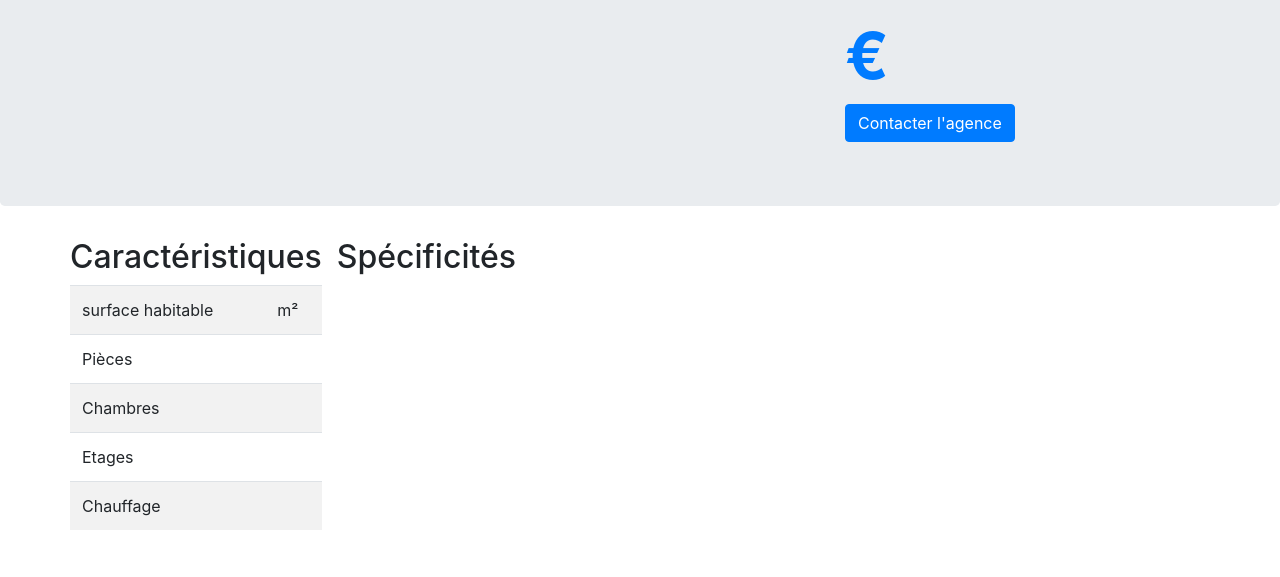
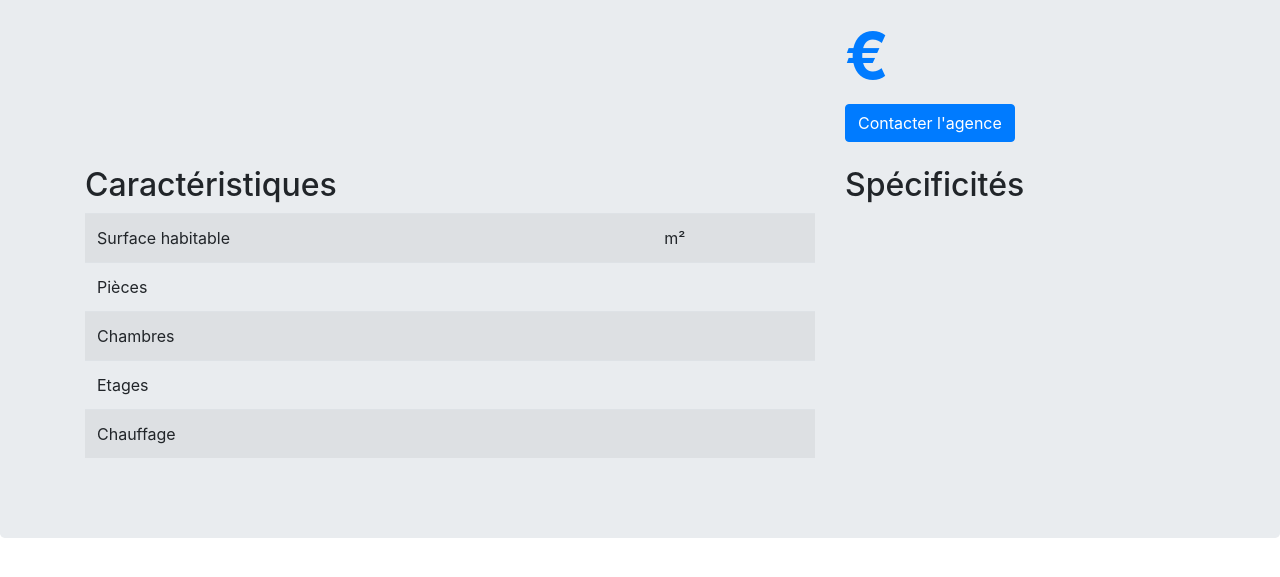
Before and after one commit to Ben-Meziani/immobilier2, a Symfony app: template templates/property/show.html.twig in a window 1280 px wide. Shown: the part 166-743 px from the top of the page. Run offline with Twig, Linux system fonts and the light colour scheme; the template is opened without the code that fills it, so the values that code supplies are empty; some libraries are stand-ins or nearby versions.

Commit message:
Bootstrap réglé

```diff
--- a/src/Controller/Admin/AdminPropertyController.php
+++ b/src/Controller/Admin/AdminPropertyController.php
@@ -46,7 +46,7 @@ public function index()
  */
 public function new(Request $request)
 {
-    $property = new Property;
+    $property = new Property();
     $form = $this->createForm(PropertyType::class, $property);
     $form->handleRequest($request);
     $property->setCreatedAt(new DateTime());
--- a/src/Entity/Property.php
+++ b/src/Entity/Property.php
@@ -12,6 +12,7 @@ use DateTime;
  */
 class Property
 {
+
     const HEAT = [
         0 => 'Electrique',
         1=> 'Gaz'
@@ -87,6 +88,11 @@ class Property
      * @ORM\Column(type="datetime")
      */
     private $created_at;
+
+    public function __construct()
+    {
+        $this->created_at = new \DateTime();
+    }
 
     public function getId(): ?int
     {
--- a/templates/property/show.html.twig
+++ b/templates/property/show.html.twig
@@ -11,26 +11,24 @@
             </div>
             <div class="col-md-4">
                 <h1>{{ property.title }}</h1>
-                <h2>{{ property.rooms  }} pièces - {{ property.surface }} m²</h2>
+                <h2>{{ property.rooms  }} pièces -  {{ property.surface }} m²</h2>
                 <div class="text-primary" style="font-size: 4rem;font-weight: bold;">{{ property.formattedPrice }} €</div>
                 <a href="#" class="btn btn-primary">Contacter l'agence</a>
             </div>
         </div>
 
-    </div>
-</div>
-<div class="container mt-4">
+<div class="mt-4">
 
     <p>
         {{ property.description | nl2br }}
     </p>
 
     <div class="row">
-        <div class="cold-md-8">
+        <div class="col-md-8">
             <h2>Caractéristiques</h2>
             <table class="table table-striped">
                 <tr>
-                    <td>surface habitable</td>
+                    <td>Surface habitable</td>
                     <td>{{ property.surface }} m²</td>
                 </tr>
                 <tr>
```
